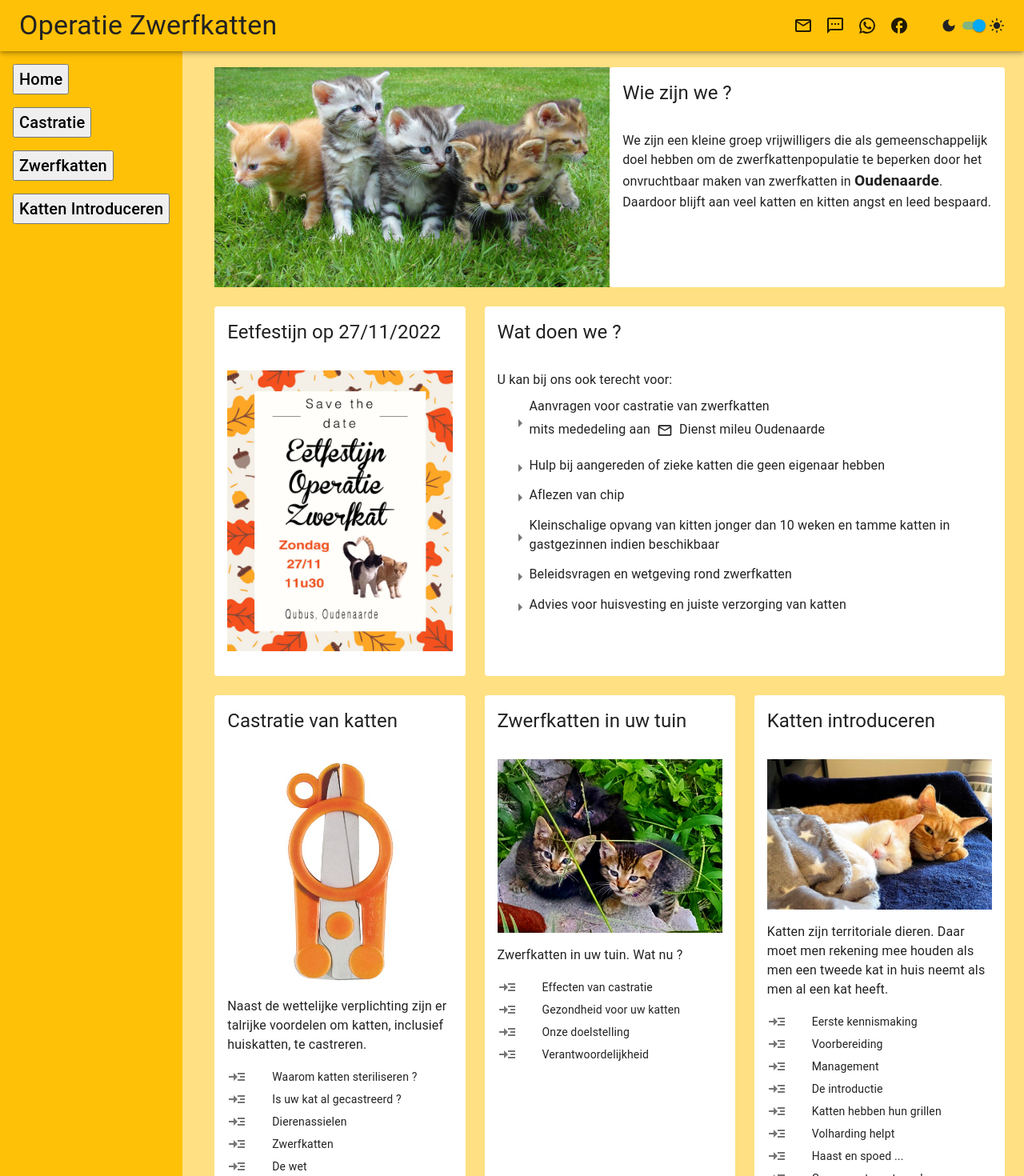
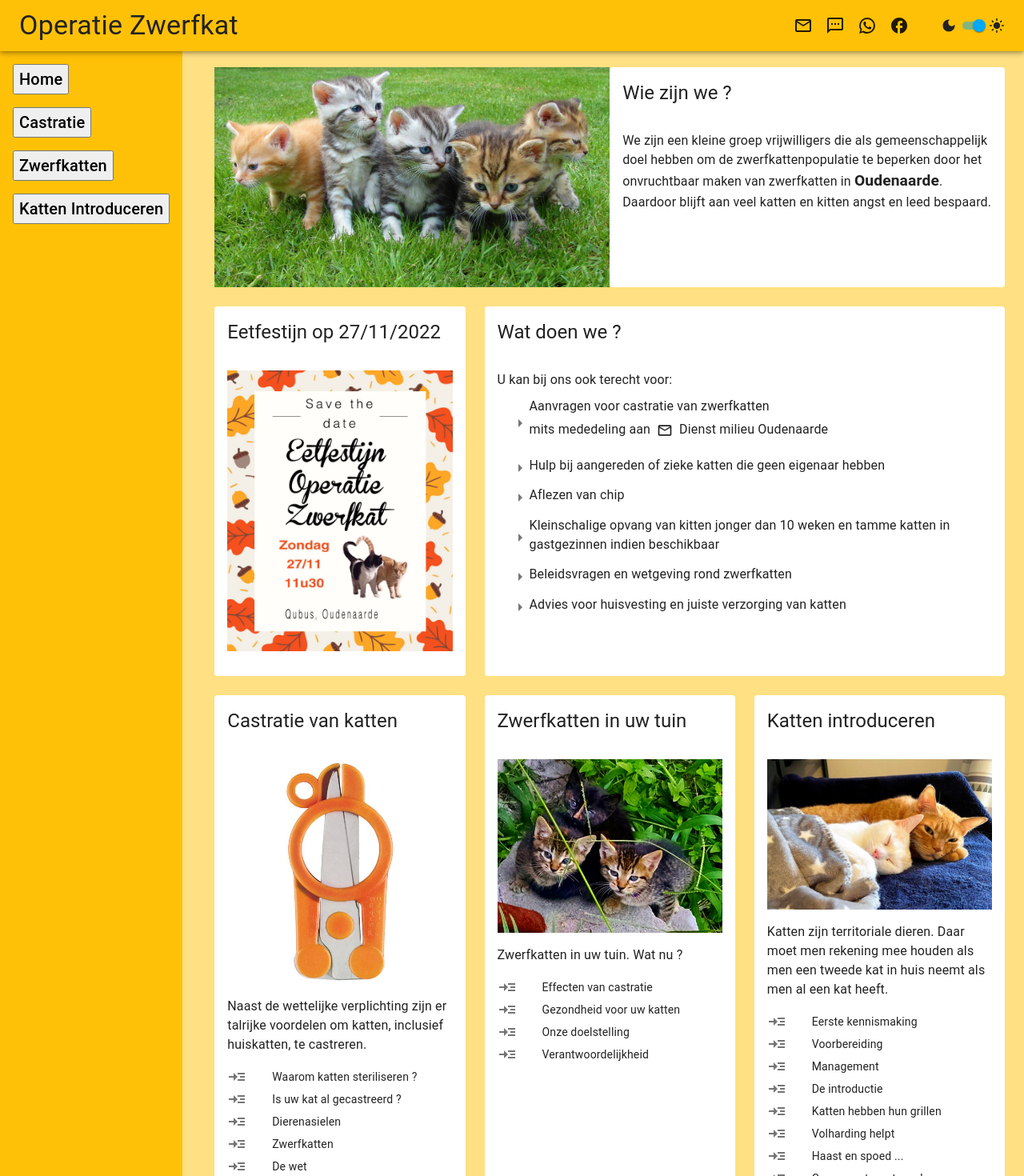
Before and after one commit to efikatec/zwerfkatten-public-www, a React (Create React App) app: page / in a window 1280 px wide. Shown: the top 1470 px of the page at 80% size. Built offline with nearby package versions, Linux system fonts and the light colour scheme.

Commit message:
Some typos

```diff
--- a/public/index.html
+++ b/public/index.html
@@ -5,7 +5,7 @@
     <link rel="icon" href="%PUBLIC_URL%/favicon.png" />
     <meta name="viewport" content="width=device-width, initial-scale=1" />
     <meta name="theme-color" content="#000000" />
-    <meta name="description" content="Operatie Zwerfkatten vzw" />
+    <meta name="description" content="Operatie Zwerfkat vzw" />
     <link rel="apple-touch-icon" href="%PUBLIC_URL%/logo192.webp" />
     <!--
       manifest.json provides metadata used when your web app is installed on a
@@ -21,7 +21,7 @@
       work correctly both with client-side routing and a non-root public URL.
       Learn how to configure a non-root public URL by running `npm run build`.
     -->
-    <title>Operatie Zwerfkatten</title>
+    <title>Operatie Zwerfkat</title>
   </head>
   <body>
     <noscript>You need to enable JavaScript to run this app.</noscript>
--- a/src/App/Header.tsx
+++ b/src/App/Header.tsx
@@ -19,7 +19,7 @@ const Header = () => {
     <AppBar position="sticky" sx={{ backgroundColor: "sbBgColor" }}>
       <Toolbar color="transparent">
         <Typography variant="h4" component="span" sx={{ flexGrow: 1 }}>
-          Operatie Zwerfkatten
+          Operatie Zwerfkat
         </Typography>
 
         <Stack direction="row" spacing={4}>
@@ -40,7 +40,7 @@ const Header = () => {
               href={"https://wa.me/32477270753"}
             />
             <LinkIconBtn
-              tooltip={"Operatie Zwerfkatten op Facebook"}
+              tooltip={"Operatie Zwerfkat op Facebook"}
               icon={<FacebookOutlinedIcon />}
               href={"https://nl-nl.facebook.com/groups/54131394964/"}
             />
--- a/src/components/LinkIconBtn.tsx
+++ b/src/components/LinkIconBtn.tsx
@@ -18,6 +18,7 @@ const LinkIconBtn = ({
     sx={{ whiteSpace: "nowrap" }}
   >
     <Stack
+      component="span"
       direction="row"
       spacing={1}
       alignItems="center"
--- a/src/pages/CastrationPage/content-table.tsx
+++ b/src/pages/CastrationPage/content-table.tsx
@@ -11,7 +11,7 @@ const chapterTitles: IChapterTitle[] = [
   },
   {
     id: "4d24c2bb",
-    title: "Dierenassielen",
+    title: "Dierenasielen",
   },
   {
     id: "2bed21f6",
--- a/src/pages/HomePage/index.tsx
+++ b/src/pages/HomePage/index.tsx
@@ -21,6 +21,7 @@ import castrationContentTable from "../CastrationPage/content-table";
 import straycatsContentTable from "../StrayCatsPage/content-table";
 import introducingCatsContentTable from "../IntroducingCatsPage/content-table";
 import LinkIconBtn from "../../components/LinkIconBtn";
+import { useEffect, useState } from "react";
 
 const TileWho = (
   <Tile>
@@ -127,7 +128,7 @@ const TileWhat = (() => {
                 icon={<EmailOutlinedIcon fontSize="small" />}
                 href={"mailto:milieu@oudenaarde.be"}
               >
-                Dienst mileu Oudenaarde
+                Dienst milieu Oudenaarde
               </LinkIconBtn>
             </>,
             <>Hulp bij aangereden of zieke katten die geen eigenaar hebben</>,
```
